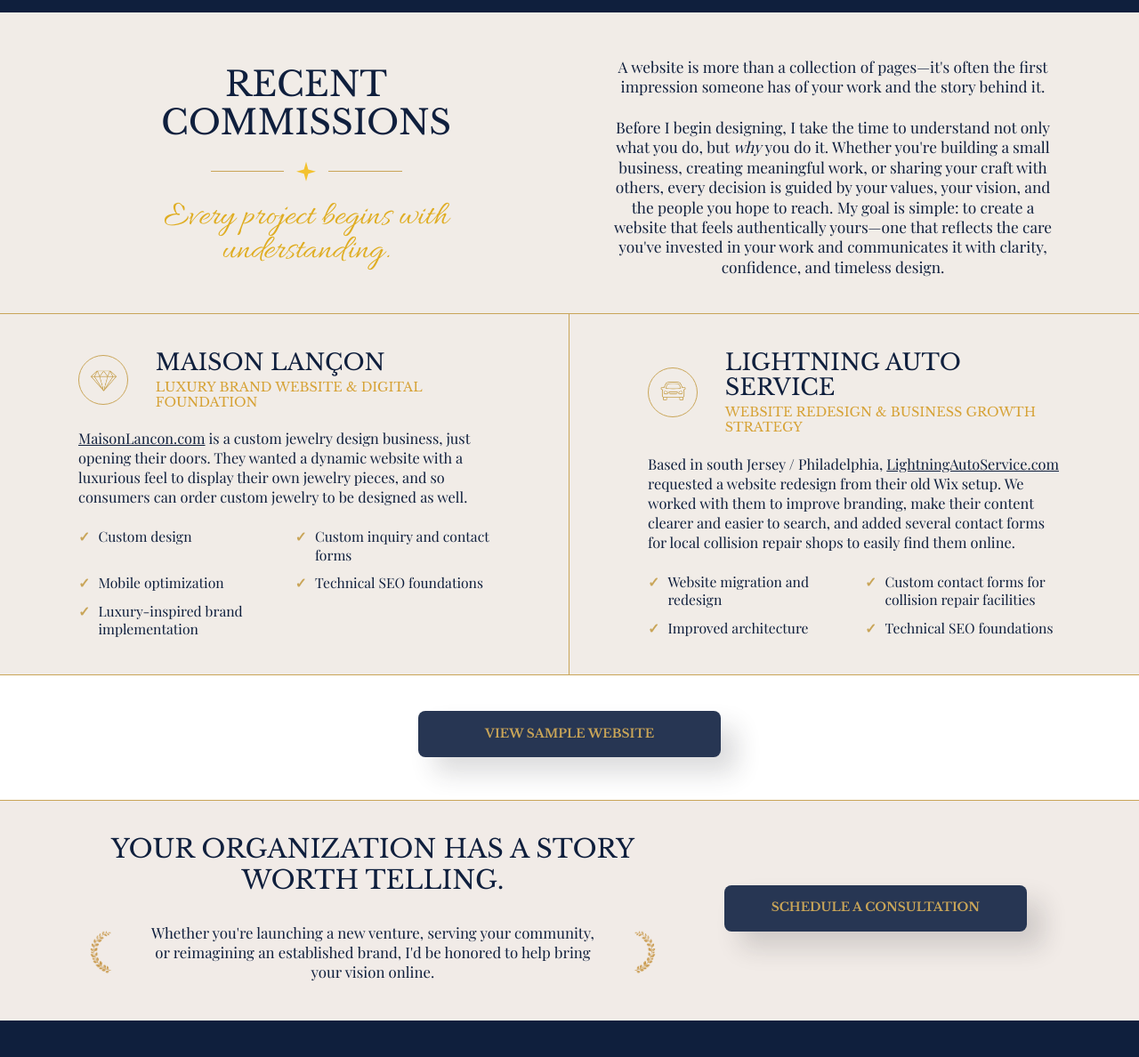
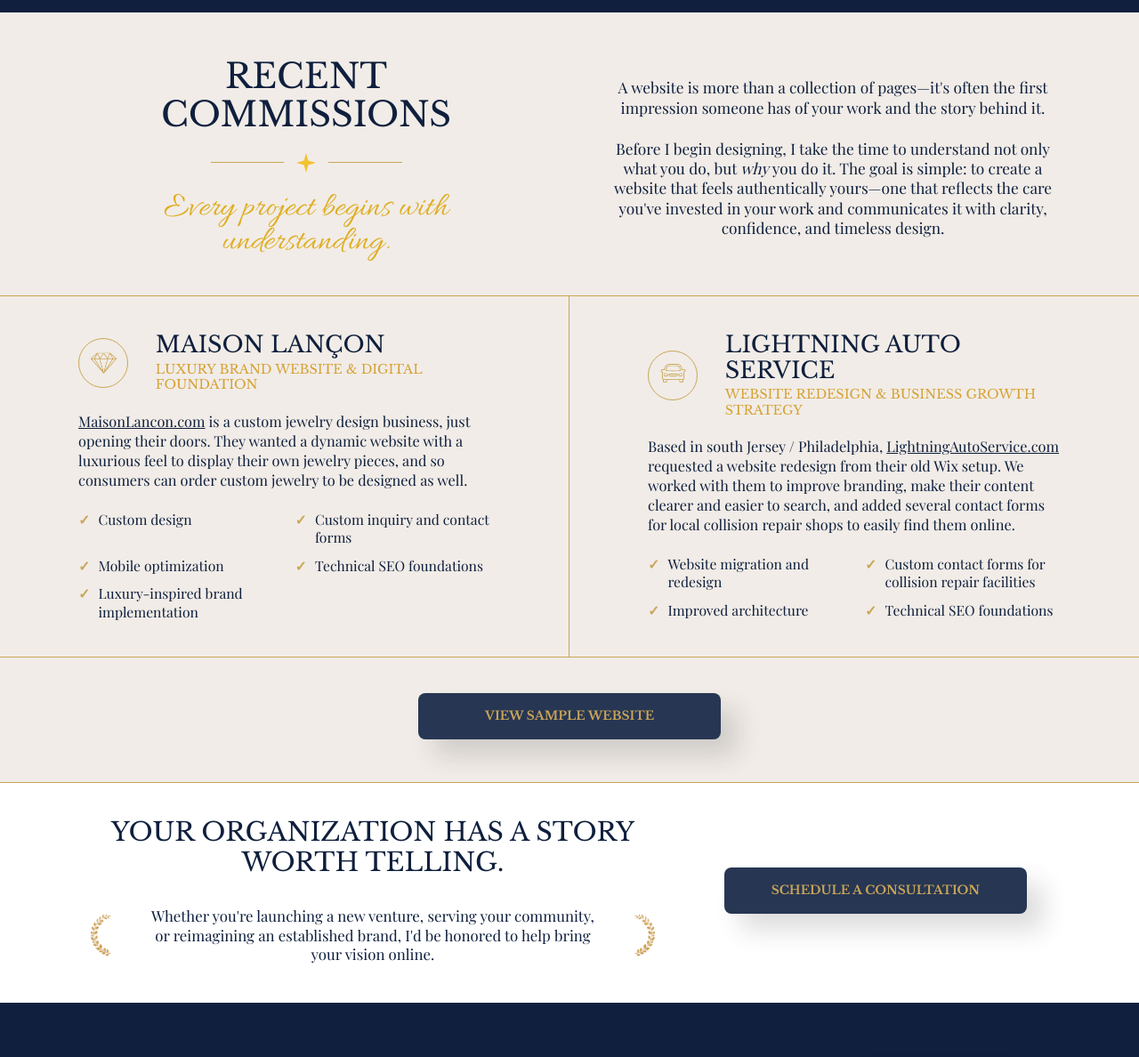
Before and after one commit to kellyisasinger17/KSL-Web-Design, a website with bundled scripts: page commissions.html in a window 1280 px wide. Shown: the part 92-1280 px from the top of the page at 89% size. Built offline with nearby package versions, Linux system fonts and the light colour scheme; grey boxes are pictures that could not be loaded; a web font is replaced by a local one.

Commit message:
Updated text and backgrounds for anchor sections

```diff
--- a/commissions.html
+++ b/commissions.html
@@ -266,6 +266,16 @@
       text-transform: uppercase;
     }
 
+    .project-card h2 a {
+      color: inherit;
+      text-decoration: none;
+    }
+
+    .project-card h2 a:hover,
+    .project-card h2 a:focus {
+      color: #DFAD22;
+    }
+
     .project-kicker {
       margin: 0;
       color: #d6a236;
@@ -319,7 +329,7 @@
 
     .commissions-anchor {
       padding: 2.35rem 0 2.7rem;
-      background: #F1EBE7;
+      background: #ffffff;
       color: var(--ksl-primary);
     }
 
@@ -396,7 +406,7 @@
 
     .view-sample-section {
       padding: 2.5rem 1.5rem 3rem;
-      background: #fff;
+      background: #F1ECE7;
       border-bottom: 1px solid var(--ksl-accent);
       text-align: center;
     }
@@ -707,7 +717,7 @@
         </div>
         <div class="hero-copy">
           <p>A website is more than a collection of pages—it's often the first impression someone has of your work and the story behind it.</p>
-          <p>Before I begin designing, I take the time to understand not only what you do, but <em>why</em> you do it. Whether you're building a small business, creating meaningful work, or sharing your craft with others, every decision is guided by your values, your vision, and the people you hope to reach. My goal is simple: to create a website that feels authentically yours—one that reflects the care you've invested in your work and communicates it with clarity, confidence, and timeless design.</p>
+          <p>Before I begin designing, I take the time to understand not only what you do, but <em>why</em> you do it. The goal is simple: to create a website that feels authentically yours—one that reflects the care you've invested in your work and communicates it with clarity, confidence, and timeless design.</p>
         </div>
       </div>
     </section>
@@ -720,7 +730,7 @@
               <img src="Images/maison Lançon.png" alt="">
             </div>
             <div>
-              <h2>Maison Lançon</h2>
+              <h2><a href="https://maisonlancon.com/" target="_blank" rel="noopener noreferrer">Maison Lançon</a></h2>
               <p class="project-kicker">Luxury Brand Website &amp; Digital Foundation</p>
             </div>
           </div>
@@ -740,7 +750,7 @@
               <img src="Images/Lightning auto service.png" alt="">
             </div>
             <div>
-              <h2>Lightning Auto Service</h2>
+              <h2><a href="https://lightningautoservice.com/" target="_blank" rel="noopener noreferrer">Lightning Auto Service</a></h2>
               <p class="project-kicker">Website Redesign &amp; Business Growth Strategy</p>
             </div>
           </div>
@@ -764,7 +774,7 @@
         <div class="anchor-copy">
           <h2>Your Organization Has a Story Worth Telling.</h2>
           <div class="anchor-statement">
-            <img class="bracket-img" src="Images/Your organization.png" alt="" aria-hidden="true">
+            <img class="bracket-img" src="Images/Your organization.png" alt="laurel-wreath" aria-hidden="true">
             <p>Whether you're launching a new venture, serving your community, or reimagining an established brand, I'd be honored to help bring your vision online.</p>
             <img class="bracket-img bracket-right" src="Images/Your organization.png" alt="" aria-hidden="true">
           </div>
```
